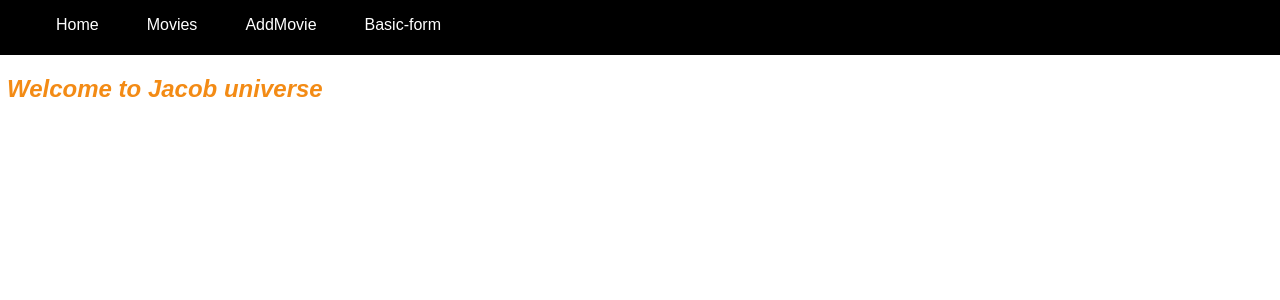
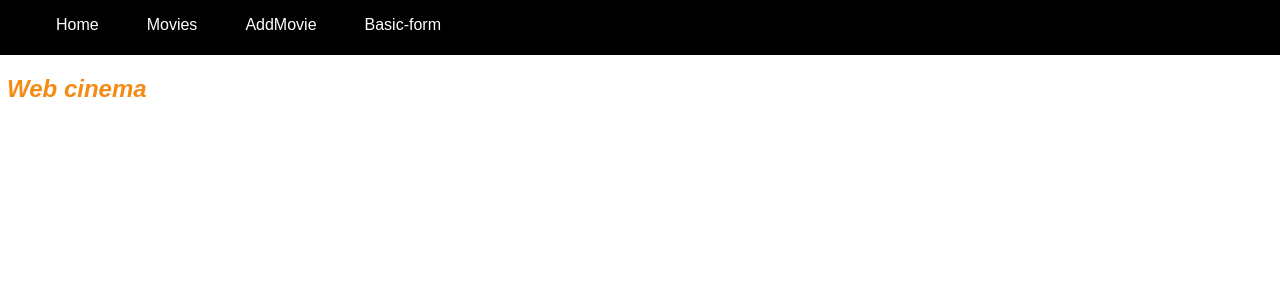
Before and after one commit to Jacobj10-oss/movie-app-task, a React (Vite) app: page /home in a window 1280 px wide. Shown: the top 300 px of the page. Built offline with nearby package versions, Linux system fonts and the light colour scheme; some icons are missing.

Commit message:
home page updated

```diff
--- a/src/BasicForm.jsx
+++ b/src/BasicForm.jsx
@@ -2,10 +2,9 @@ import {Password} from '@mui/icons-material';
 import {useFormik} from 'formik';
 import {object, string} from 'yup';
 
-
 let loginValidationSchema = object ({
   username: string ().required ('username is must').min (7),
-  password: string ().required (),
+  password: string ().required ('password is must').min (8),
 });
 
 export function BasicForm () {
--- a/src/Home.jsx
+++ b/src/Home.jsx
@@ -1,7 +1,7 @@
 export function Home () {
   return (
     <div className="homepage">
-      <h2>Welcome to Jacob universe</h2>
+      <h2>Web cinema</h2>
 
     </div>
   );
```
